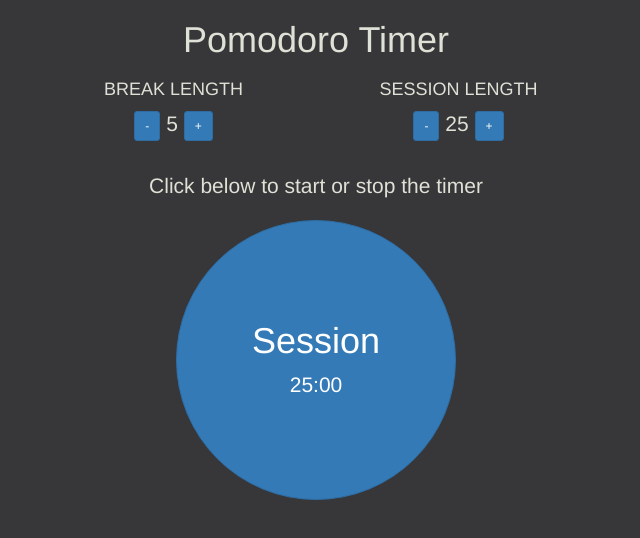
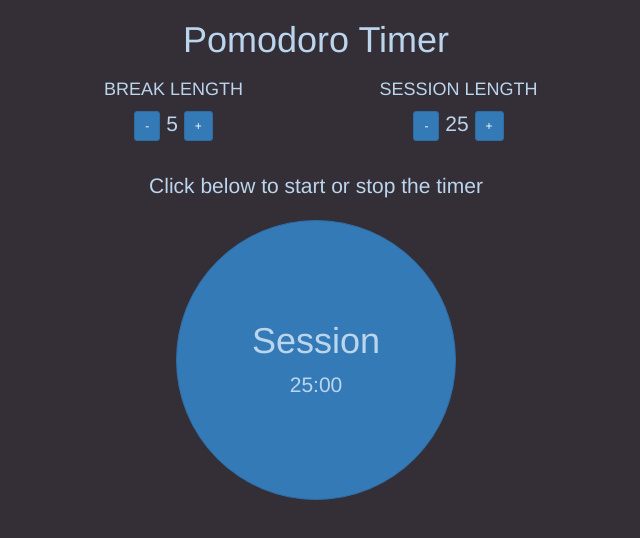
Before and after one commit to AryanJ-NYC/pomodoro-timer, a plain HTML site: page index.html in a window 1280 px wide. Shown: the whole page, without its empty margins (324-964 px from the left). Drawn offline with nearby package versions, Linux system fonts and the light colour scheme.

Commit message:
Change style

```diff
--- a/styles.css
+++ b/styles.css
@@ -5,6 +5,10 @@
 }
 
 body {
-  background: #373639;
-  color: #DEE2D6;
+  background: #342E37;
+  color: #BBD5ED;
 }
+
+h1, p {
+  color: #BBD5ED;
+}
```
